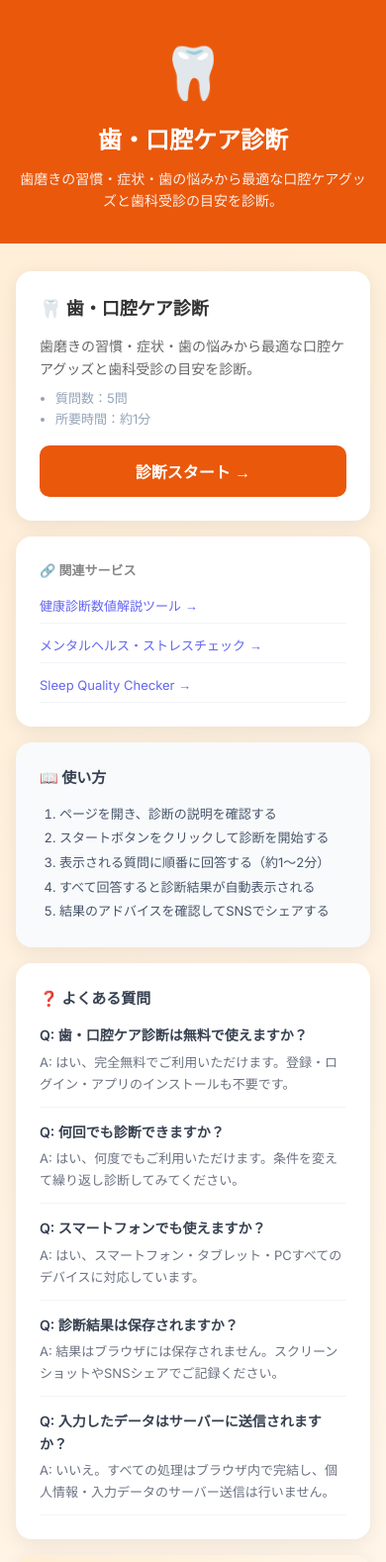
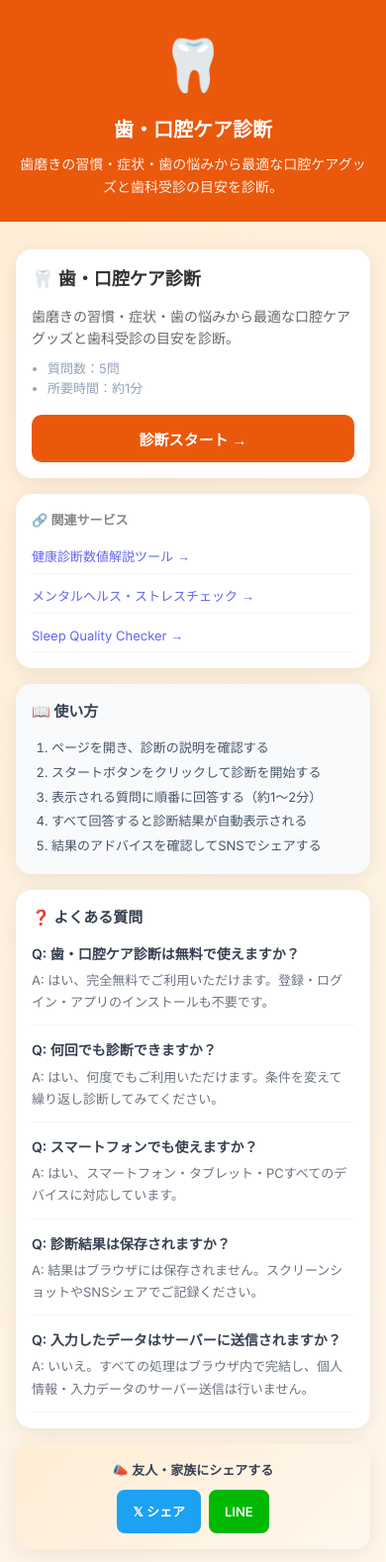
Before and after one commit to appadaycreator/oral-care-advisor, a plain HTML site: page index.html in a window 390 px wide. Shown: the top 1578 px of the page at 99% size. Drawn offline with Linux system fonts and the light colour scheme.

Commit message:
improve: UI/a11y改善 2026-05-25

```diff
--- a/index.html
+++ b/index.html
@@ -38,16 +38,25 @@
         .site-header p { font-size: 14px; opacity: 0.9; }
         .container { max-width: 800px; margin: 0 auto; padding: 16px; }
         .card { background: white; border-radius: 16px; padding: 24px; box-shadow: 0 4px 20px rgba(0,0,0,0.08); margin-bottom: 16px; }
-        .btn { background: #EA580C; color: white; border: none; padding: 14px 24px; border-radius: 10px; font-size: 16px; font-weight: 600; cursor: pointer; width: 100%; transition: opacity .2s; }
+        .btn { background: #EA580C; color: white; border: none; padding: 14px 24px; border-radius: 10px; font-size: 16px; font-weight: 600; cursor: pointer; width: 100%; transition: opacity .2s; min-height: 48px; touch-action: manipulation; }
         .btn:hover { opacity: 0.9; }
         .btn:active { transform: scale(0.98); }
-        input, select, textarea { width: 100%; padding: 10px 14px; border: 1.5px solid #e2e8f0; border-radius: 8px; font-size: 15px; margin-top: 4px; font-family: inherit; }
-        input:focus, select:focus { outline: none; border-color: #EA580C; }
+        .btn:focus-visible { outline: 3px solid #EA580C; outline-offset: 3px; }
+        input, select, textarea { width: 100%; padding: 10px 14px; border: 1.5px solid #e2e8f0; border-radius: 8px; font-size: 15px; margin-top: 4px; font-family: inherit; min-height: 44px; }
+        input:focus, select:focus, textarea:focus { outline: none; border-color: #EA580C; box-shadow: 0 0 0 3px #EA580C22; }
         label { font-size: 13px; font-weight: 600; color: #555; display: block; margin-top: 14px; margin-bottom: 2px; }
         .result { display: none; }
         .result.show { display: block; }
         .result-value { font-size: 36px; font-weight: 700; color: #EA580C; text-align: center; padding: 16px 0; }
         .badge { display: inline-block; background: #EA580C20; color: #EA580C; padding: 4px 12px; border-radius: 20px; font-size: 12px; font-weight: 600; }
+        .sr-only { position: absolute; width: 1px; height: 1px; padding: 0; margin: -1px; overflow: hidden; clip: rect(0,0,0,0); white-space: nowrap; border: 0; }
+        @media (max-width: 480px) {
+            .site-header { padding: 24px 16px; }
+            .site-header h1 { font-size: 20px; }
+            .card { padding: 16px; }
+            .btn { font-size: 15px; padding: 13px 20px; }
+            .result-value { font-size: 28px; }
+        }
         /* ── サービス固有CSS ── */
 
     </style>
@@ -55,13 +64,15 @@
 <body>
     <noscript><iframe src="https://www.googletagmanager.com/ns.html?id=GTM-TXQGZRF9" height="0" width="0" style="display:none;visibility:hidden"></iframe></noscript>
 
-    <header class="site-header">
-        <div class="emoji">🦷</div>
+    <a href="#main-content" class="sr-only" style="position:absolute;top:8px;left:8px;background:#EA580C;color:white;padding:8px 16px;border-radius:6px;z-index:9999;text-decoration:none;font-size:14px;" tabindex="1">メインコンテンツへスキップ</a>
+
+    <header class="site-header" role="banner">
+        <div class="emoji" aria-hidden="true">🦷</div>
         <h1>歯・口腔ケア診断</h1>
         <p>歯磨きの習慣・症状・歯の悩みから最適な口腔ケアグッズと歯科受診の目安を診断。</p>
     </header>
 
-    <main class="container">
+    <main id="main-content" class="container" role="main" aria-label="歯・口腔ケア診断のメインコンテンツ">
         <ins class="adsbygoogle" style="display:block;margin:12px 0" data-ad-client="ca-pub-8427583028015858" data-ad-slot="auto" data-ad-format="auto" data-full-width-responsive="true"></ins>
         <script>(adsbygoogle = window.adsbygoogle || []).push({});</script>
 
@@ -142,11 +153,11 @@
         </div>
 
         <!-- SNSシェアCTA -->
-        <div class="card" style="margin-top:8px;text-align:center;background:linear-gradient(135deg,#FFEDD5,#FFF7ED);">
+        <div class="card" style="margin-top:8px;text-align:center;background:linear-gradient(135deg,#FFEDD5,#FFF7ED);" role="complementary" aria-label="SNSシェア">
             <p style="font-size:13px;font-weight:600;color:#374151;margin-bottom:10px;">📣 友人・家族にシェアする</p>
             <div style="display:flex;gap:8px;justify-content:center;flex-wrap:wrap;">
-                <a href="https://twitter.com/intent/tweet?text=%E6%AD%AF%E3%83%BB%E5%8F%A3%E8%85%94%E3%82%B1%E3%82%A2%E8%A8%BA%E6%96%AD%20%23無料ツール&url=https%3A%2F%2Fappadaycreator.com%2Foral-care-advisor%2F" target="_blank" rel="noopener" style="background:#1DA1F2;color:white;padding:8px 16px;border-radius:8px;font-size:13px;text-decoration:none;font-weight:600;">𝕏 シェア</a>
-                <a href="https://line.me/R/msg/text/?%E6%AD%AF%E3%83%BB%E5%8F%A3%E8%85%94%E3%82%B1%E3%82%A2%E8%A8%BA%E6%96%AD%0Ahttps%3A%2F%2Fappadaycreator.com%2Foral-care-advisor%2F" target="_blank" rel="noopener" style="background:#00B900;color:white;padding:8px 16px;border-radius:8px;font-size:13px;text-decoration:none;font-weight:600;">LINE</a>
+                <a href="https://twitter.com/intent/tweet?text=%E6%AD%AF%E3%83%BB%E5%8F%A3%E8%85%94%E3%82%B1%E3%82%A2%E8%A8%BA%E6%96%AD%20%23無料ツール&url=https%3A%2F%2Fappadaycreator.com%2Foral-care-advisor%2F" target="_blank" rel="noopener" aria-label="歯・口腔ケア診断をXでシェア" style="background:#1DA1F2;color:white;padding:8px 16px;border-radius:8px;font-size:13px;text-decoration:none;font-weight:600;min-height:44px;display:inline-flex;align-items:center;">𝕏 シェア</a>
+                <a href="https://line.me/R/msg/text/?%E6%AD%AF%E3%83%BB%E5%8F%A3%E8%85%94%E3%82%B1%E3%82%A2%E8%A8%BA%E6%96%AD%0Ahttps%3A%2F%2Fappadaycreator.com%2Foral-care-advisor%2F" target="_blank" rel="noopener" aria-label="歯・口腔ケア診断をLINEでシェア" style="background:#00B900;color:white;padding:8px 16px;border-radius:8px;font-size:13px;text-decoration:none;font-weight:600;min-height:44px;display:inline-flex;align-items:center;">LINE</a>
             </div>
         </div>
 
```
